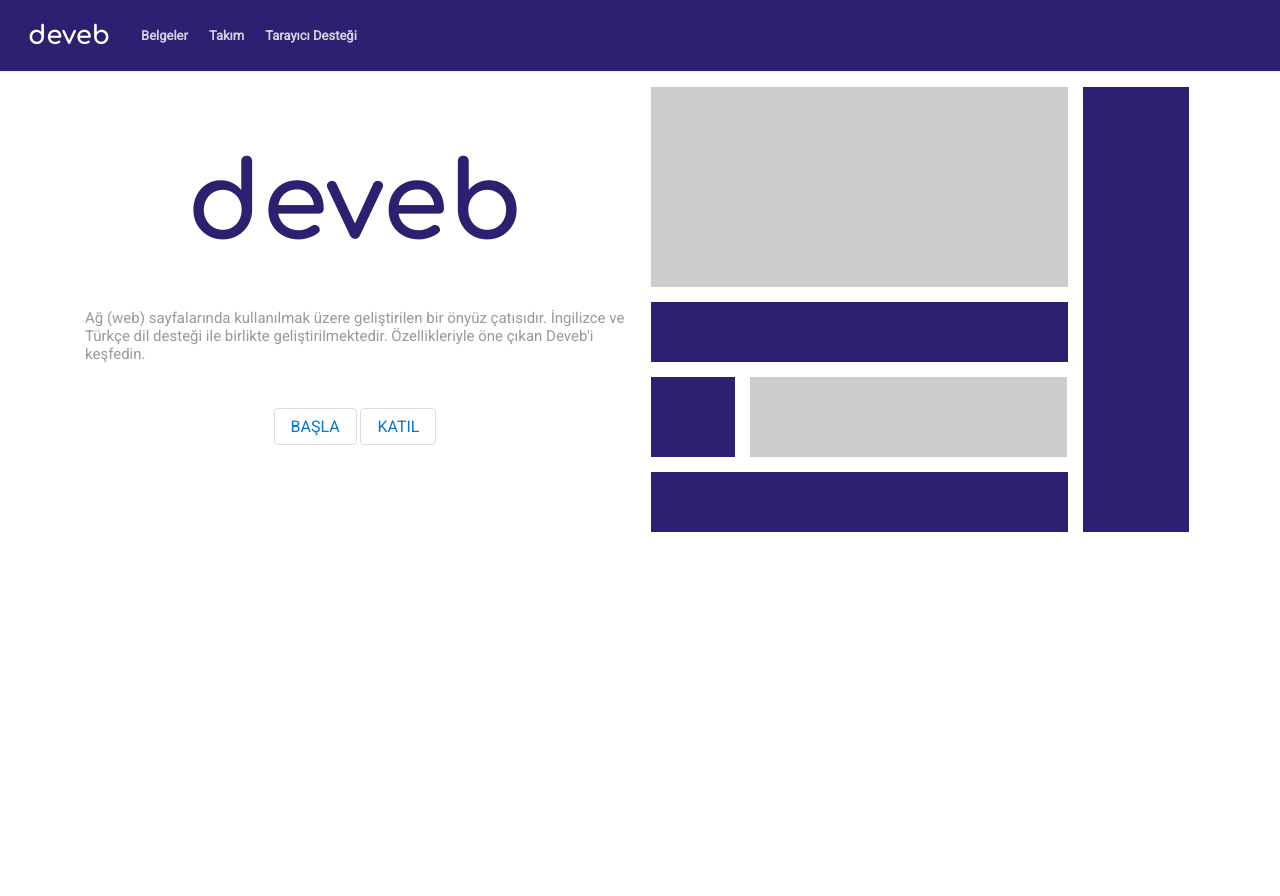
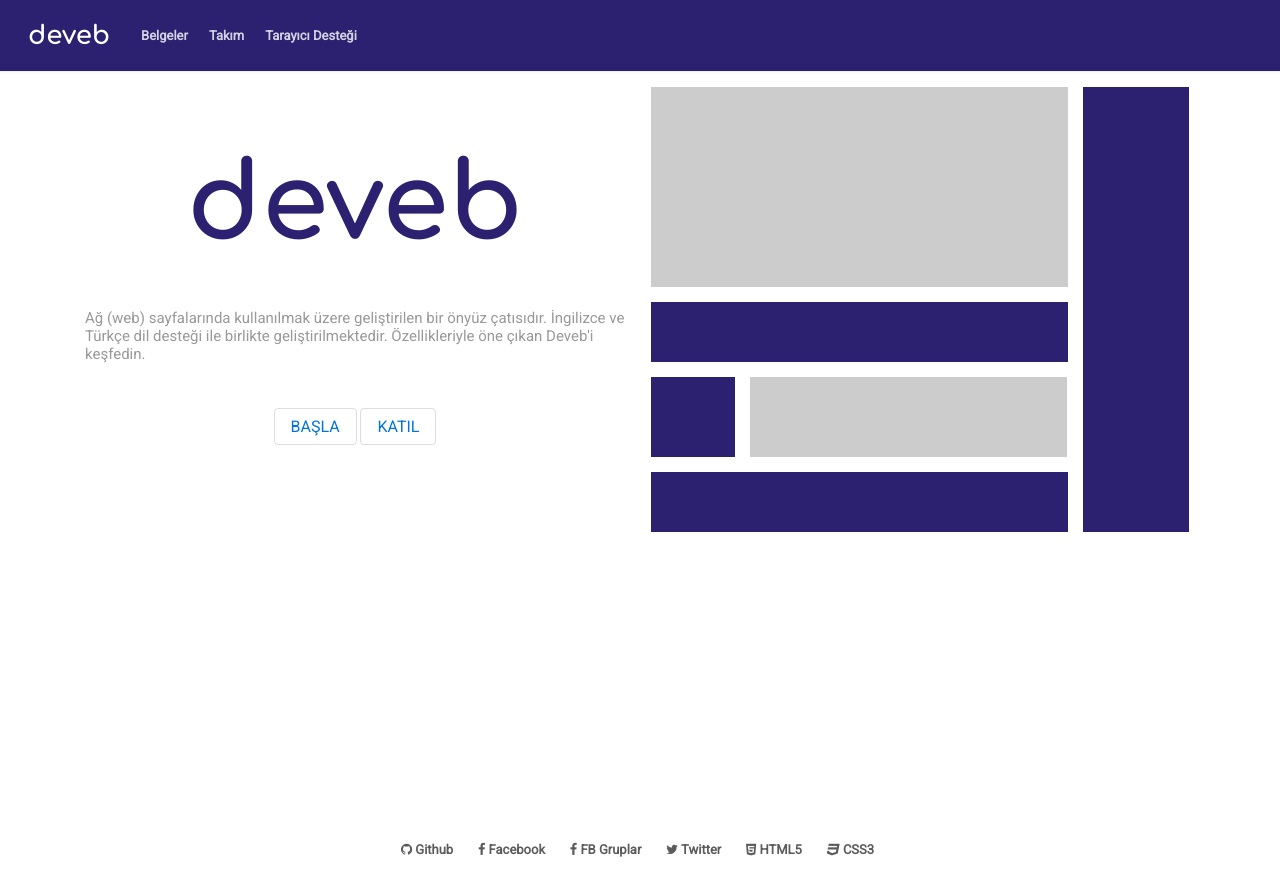
Before and after one commit to data-deveb/data-deveb.github.io, a Jekyll site: the page built from index.html, in a window 1280 px wide. Shown: the top 896 px of the page. Built offline with Jekyll 4.4.1, drawn with Linux system fonts in a browser that asks for light colours.

Commit message:
güncelleme

```diff
--- a/assets/css/deveb.genel.css
+++ b/assets/css/deveb.genel.css
@@ -163,7 +163,7 @@ font-size: 13px;}
 			-webkit-transition: .3s all;
 			-o-transition: .3s all;
 	}
-	footer .menü-genel{color:#333 !important;}
+	footer .menü-genel li a{color:#333 !important;}
 /* ==========================================================================
     METİN
     Metin görünümleri
```
